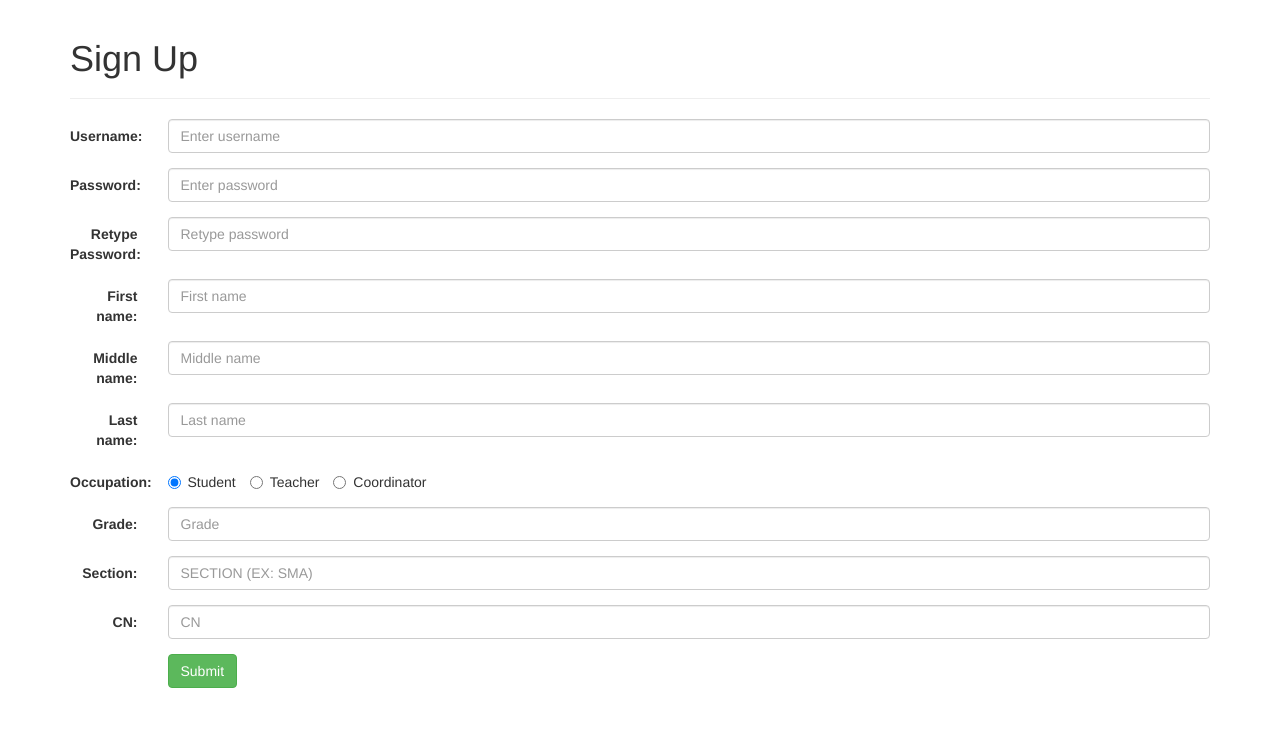
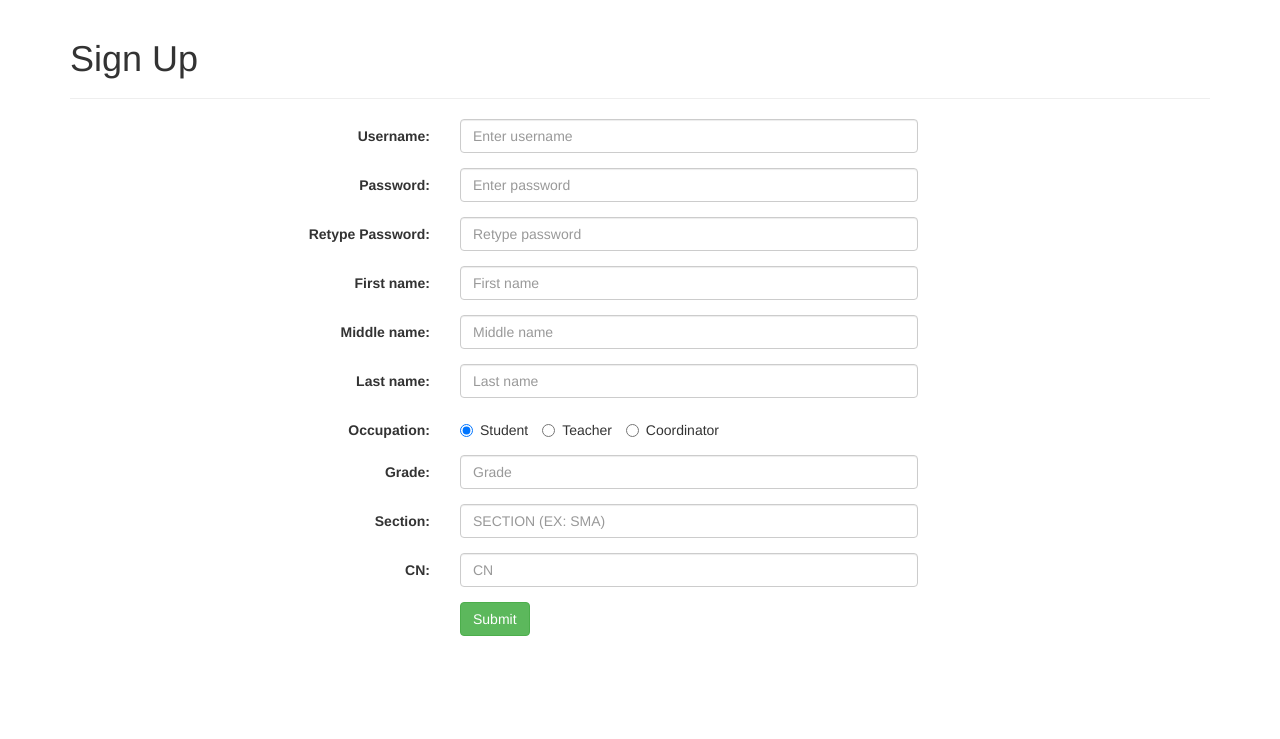
Before and after one commit to akaNiknok/Grades, a Flask app: page /register in a window 1280 px wide. Shown: the part 61-800 px from the top of the page. Run offline with Flask 2, Linux system fonts and the light colour scheme; some libraries are stand-ins or nearby versions.

Commit message:
Change spacing in register and login

```diff
--- a/templates/register.html
+++ b/templates/register.html
@@ -15,8 +15,8 @@
 
             <!-- USERNAME -->
             <div class="form-group{{ ' has-error has-feedback' if error == 'username' }}">
-                <label class="control-label col-sm-1">Username:</label>
-                <div class="col-sm-11">
+                <label class="control-label col-sm-4">Username:</label>
+                <div class="col-sm-5">
                     <input class="form-control" type="text" name="username" placeholder="Enter username" autocomplete="off" required>
                     {% if error == "username" %}
                         <span class="glyphicon glyphicon-remove form-control-feedback"></span>
@@ -26,16 +26,16 @@
 
             <!-- PASSWORD -->
             <div class="form-group">
-                <label class="control-label col-sm-1">Password:</label>
-                <div class="col-sm-11">
+                <label class="control-label col-sm-4">Password:</label>
+                <div class="col-sm-5">
                     <input class="form-control" type="password" name="password" placeholder="Enter password" autocomplete="off" required>
                 </div>
             </div>
 
             <!-- RETYPE PASSWORD -->
             <div class="form-group{{ ' has-error has-feedback' if error == 'password' }}">
-                <label class="control-label col-sm-1">Retype Password:</label>
-                <div class="col-sm-11">
+                <label class="control-label col-sm-4">Retype Password:</label>
+                <div class="col-sm-5">
                     <input class="form-control" type="password" name="re_password" placeholder="Retype password" autocomplete="off" required>
                     {% if error == "password" %}
                         <span class="glyphicon glyphicon-remove form-control-feedback"></span>
@@ -45,32 +45,32 @@
 
             <!-- First name -->
             <div class="form-group">
-                <label class="control-label col-sm-1">First name:</label>
-                <div class="col-sm-11">
+                <label class="control-label col-sm-4">First name:</label>
+                <div class="col-sm-5">
                     <input class="form-control" type="text" name="firstname" placeholder="First name" autocomplete="off" required>
                 </div>
             </div>
 
             <!-- Middle name -->
             <div class="form-group">
-                <label class="control-label col-sm-1">Middle name:</label>
-                <div class="col-sm-11">
+                <label class="control-label col-sm-4">Middle name:</label>
+                <div class="col-sm-5">
                     <input class="form-control" type="text" name="middlename" placeholder="Middle name" autocomplete="off" required>
                 </div>
             </div>
 
             <!-- Last name -->
             <div class="form-group">
-                <label class="control-label col-sm-1">Last name:</label>
-                <div class="col-sm-11">
+                <label class="control-label col-sm-4">Last name:</label>
+                <div class="col-sm-5">
                     <input class="form-control" type="text" name="lastname" placeholder="Last name" autocomplete="off" required>
                 </div>
             </div>
 
             <!-- RADIO -->
             <div class="form-group">
-                <label class="control-label col-sm-1">Occupation:</label>
-                <div class="col-sm-11">
+                <label class="control-label col-sm-4">Occupation:</label>
+                <div class="col-sm-5">
                     <label class="radio-inline"><input type="radio" name="acc_type" value="student" id="student" onclick="radios()" checked>Student</label>
                     <label class="radio-inline"><input type="radio" name="acc_type" value="teacher" id="teacher" onclick="radios()">Teacher</label>
                     <label class="radio-inline"><input type="radio" name="acc_type" value="coordinator" id="coordinator" onclick="radios()">Coordinator</label>
@@ -81,24 +81,24 @@
             <div id="student-form">
                 <!-- Student Grade -->
                 <div class="form-group">
-                    <label class="control-label col-sm-1">Grade:</label>
-                    <div class="col-sm-11">
+                    <label class="control-label col-sm-4">Grade:</label>
+                    <div class="col-sm-5">
                         <input id="student-grade" class="form-control" type="number" name="grade" placeholder="Grade" autocomplete="off" required>
                     </div>
                 </div>
 
                 <!-- Student Section -->
                 <div class="form-group">
-                    <label class="control-label col-sm-1">Section:</label>
-                    <div class="col-sm-11">
+                    <label class="control-label col-sm-4">Section:</label>
+                    <div class="col-sm-5">
                         <input id="student-section" class="form-control upper" type="text" name="section" placeholder="Section (Ex: SMA)" autocomplete="off" required>
                     </div>
                 </div>
 
                 <!-- Student CN -->
                 <div class="form-group">
-                    <label class="control-label col-sm-1">CN:</label>
-                    <div class="col-sm-11">
+                    <label class="control-label col-sm-4">CN:</label>
+                    <div class="col-sm-5">
                         <input id="student-cn" class="form-control" type="number" name="CN" placeholder="CN" autocomplete="off" required>
                     </div>
                 </div>
@@ -109,8 +109,8 @@
 
                 <!-- Teacher New Password -->
                 <div class="form-group{{ ' has-error has-feedback' if error == 'teacher' }}">
-                    <label class="control-label col-sm-1">New Teacher's Password:</label>
-                    <div class="col-sm-11">
+                    <label class="control-label col-sm-4">New Teacher's Password:</label>
+                    <div class="col-sm-5">
                         <input id="teacher-pass"class="form-control" type="password" name="new_teacher_pass" placeholder="Password" autocomplete="off">
                         {% if error == "teacher" %}
                             <span class="glyphicon glyphicon-remove form-control-feedback"></span>
@@ -120,8 +120,8 @@
 
                 <!-- Teacher Subject -->
                 <div class="form-group">
-                    <label class="control-label col-sm-1">Subject:</label>
-                    <div class="col-sm-11">
+                    <label class="control-label col-sm-4">Subject:</label>
+                    <div class="col-sm-5">
                         <select class="form-control" name="new_teacher_subject">
                             <option value="CLE">CLE</option>
                             <option value="Math">Math</option>
@@ -144,8 +144,8 @@
 
                 <!-- Coordinator New Password -->
                 <div class="form-group{{ ' has-error has-feedback' if error == 'coordinator' }}">
-                    <label class="control-label col-sm-1">New Coordinator's Password:</label>
-                    <div class="col-sm-11">
+                    <label class="control-label col-sm-4">New Coordinator's Password:</label>
+                    <div class="col-sm-5">
                         <input id="coordinator-pass" class="form-control" type="password" name="new_coord_pass" placeholder="Password" autocomplete="off">
                         {% if error == "coordinator" %}
                             <span class="glyphicon glyphicon-remove form-control-feedback"></span>
@@ -155,8 +155,8 @@
 
                 <!-- Coordinator Subject -->
                 <div class="form-group">
-                    <label class="control-label col-sm-1">Subject:</label>
-                    <div class="col-sm-11">
+                    <label class="control-label col-sm-4">Subject:</label>
+                    <div class="col-sm-5">
                         <select class="form-control" name="new_coord_subject">
                             <option value="CLE">CLE</option>
                             <option value="Math">Math</option>
@@ -176,7 +176,7 @@
 
             <!-- BUTTON -->
             <div class="form-group">
-                <div class="col-sm-offset-1 col-sm-11">
+                <div class="col-sm-offset-4 col-sm-1">
                     <input class="btn btn-success" type="submit" value="Submit">
                 </div>
             </div>
```
Also changed, not shown: templates/login.html (+5 -5 lines).
